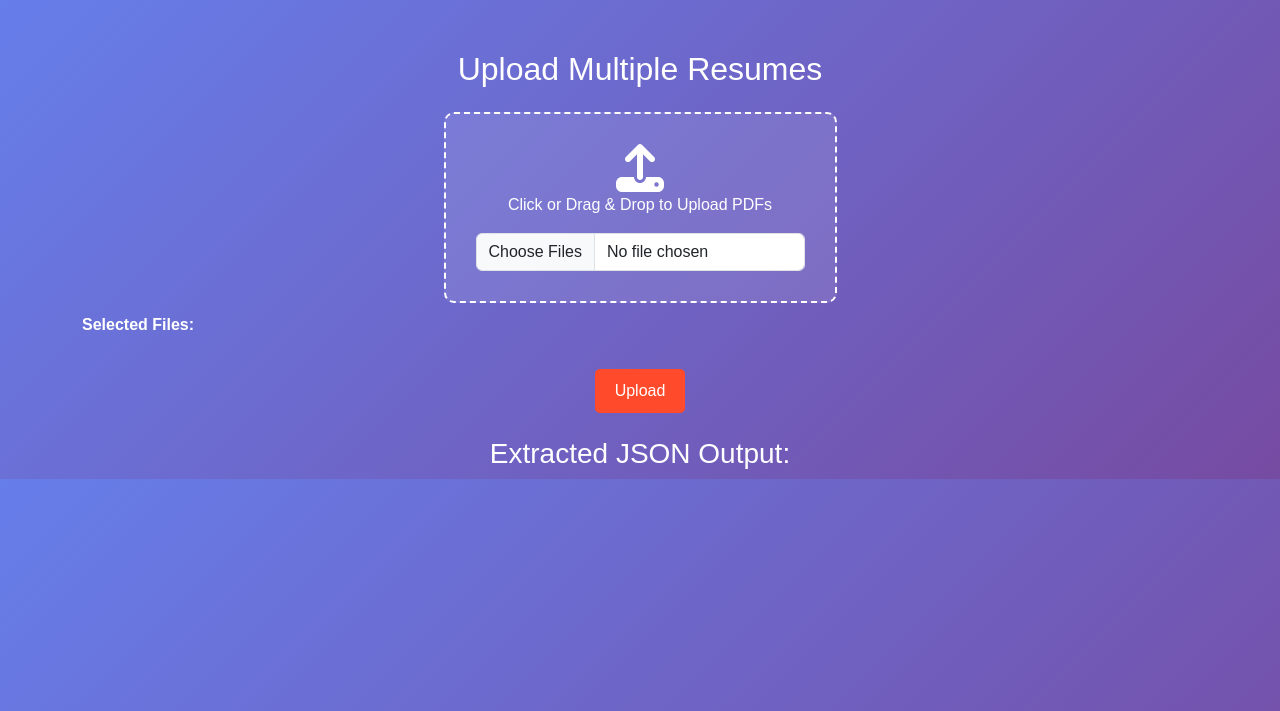
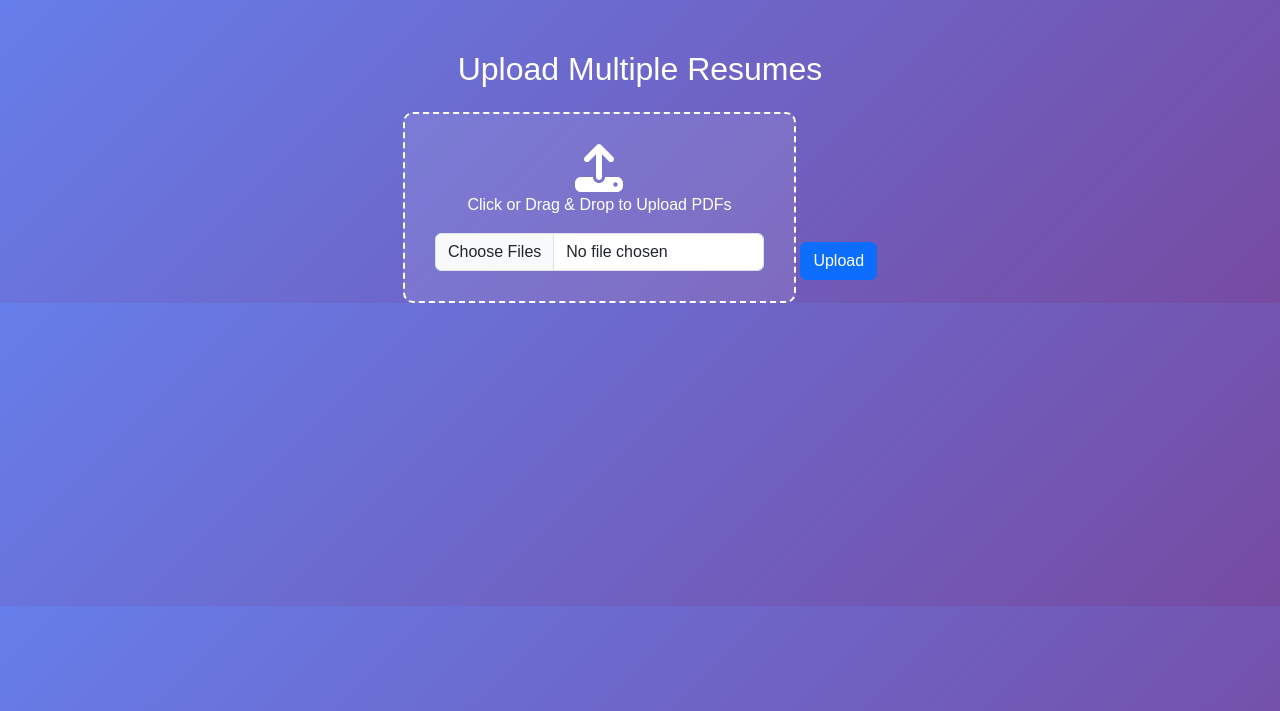
Before and after one commit to mehditechnologies/pdf-parser1, a Flask app: page / in a window 1280 px wide. Shown: the top 711 px of the page. Run offline with Flask 3, Linux system fonts and the light colour scheme; some libraries are stand-ins or nearby versions.

Commit message:
Update index.html

```diff
--- a/templates/index.html
+++ b/templates/index.html
@@ -7,146 +7,56 @@
     <link rel="stylesheet" href="https://cdnjs.cloudflare.com/ajax/libs/bootstrap/5.3.0/css/bootstrap.min.css">
     <script src="https://cdnjs.cloudflare.com/ajax/libs/font-awesome/6.4.0/js/all.min.js"></script>
     <style>
-        body {
-            background: linear-gradient(135deg, #667eea, #764ba2);
-            font-family: 'Arial', sans-serif;
-            color: #fff;
-        }
-        .container {
-            margin-top: 50px;
-        }
-        .upload-box {
-            border: 2px dashed #fff;
-            padding: 30px;
-            text-align: center;
-            cursor: pointer;
-            transition: 0.3s;
-            background: rgba(255, 255, 255, 0.1);
-            border-radius: 10px;
-        }
-        .upload-box:hover {
-            background: rgba(255, 255, 255, 0.2);
-        }
-        #progress {
-            display: none;
-            margin-top: 20px;
-        }
-        .json-output {
-            background: #fff;
-            color: #333;
-            padding: 15px;
-            border-radius: 5px;
-            margin-top: 20px;
-            overflow: auto;
-            max-height: 300px;
-        }
-        .btn-upload {
-            background: #ff4b2b;
-            color: white;
-            font-size: 16px;
-            border: none;
-            padding: 10px 20px;
-            border-radius: 5px;
-            transition: 0.3s;
-        }
-        .btn-upload:hover {
-            background: #ff6b4b;
-        }
-        #file-list {
-            margin-top: 10px;
-            text-align: left;
-        }
-        #file-list ul {
-            list-style-type: none;
-            padding: 0;
-        }
-        #file-list li {
-            background: rgba(255, 255, 255, 0.2);
-            padding: 5px 10px;
-            margin: 5px 0;
-            border-radius: 5px;
-        }
+        body { background: linear-gradient(135deg, #667eea, #764ba2); font-family: 'Arial', sans-serif; color: #fff; }
+        .container { margin-top: 50px; }
+        .upload-box { border: 2px dashed #fff; padding: 30px; text-align: center; cursor: pointer; transition: 0.3s; border-radius: 10px; background: rgba(255, 255, 255, 0.1); }
+        .upload-box:hover { background: rgba(255, 255, 255, 0.2); }
+        #progress { display: none; margin-top: 20px; }
     </style>
 </head>
 <body>
-
 <div class="container text-center">
     <h2 class="mb-4">Upload Multiple Resumes</h2>
-
     <label class="upload-box" id="upload-box">
         <i class="fas fa-upload fa-3x"></i>
         <p>Click or Drag & Drop to Upload PDFs</p>
         <input type="file" class="form-control" id="file-input" accept="application/pdf" multiple>
     </label>
 
-    <div id="file-list" class="text-start">
-        <strong>Selected Files:</strong>
-        <ul id="file-names"></ul>
-    </div>
-
-    <button class="btn-upload mt-3" onclick="uploadFiles()" id="upload-btn">Upload</button>
-
+    <button class="btn btn-primary mt-3" onclick="uploadFiles()">Upload</button>
     <div id="progress" class="text-center">
-        <div class="spinner-border text-light" role="status">
-            <span class="visually-hidden">Processing...</span>
-        </div>
+        <div class="spinner-border text-light" role="status"><span class="visually-hidden">Processing...</span></div>
         <p>Extracting data...</p>
     </div>
-
-    <h3 class="mt-4">Extracted JSON Output:</h3>
-    <pre id="json-output" class="json-output d-none"></pre>
 </div>
 
 <script>
-    const uploadBox = document.getElementById("upload-box");
-    const fileInput = document.getElementById("file-input");
-    const uploadBtn = document.getElementById("upload-btn");
-    const fileNamesList = document.getElementById("file-names");
-
-    uploadBox.addEventListener("click", () => fileInput.click());
-
-    fileInput.addEventListener("change", () => {
-        fileNamesList.innerHTML = ""; // Clear previous list
-        for (let file of fileInput.files) {
-            let listItem = document.createElement("li");
-            listItem.textContent = file.name;
-            fileNamesList.appendChild(listItem);
-        }
-    });
-
     function uploadFiles() {
+        let fileInput = document.getElementById("file-input");
         if (fileInput.files.length === 0) {
             alert("Please select at least one PDF file.");
             return;
         }
 
         document.getElementById("progress").style.display = "block";
-        uploadBtn.disabled = true;
-
         let formData = new FormData();
-        for (let i = 0; i < fileInput.files.length; i++) {
-            formData.append("files", fileInput.files[i]);
+        for (let file of fileInput.files) {
+            formData.append("files", file);
         }
 
-        fetch("http://127.0.0.1:5000/upload_resume", {
-            method: "POST",
-            body: formData
+        fetch("/upload_resume", { method: "POST", body: formData })
+        .then(response => response.blob())
+        .then(blob => {
+            let url = window.URL.createObjectURL(blob);
+            let a = document.createElement("a");
+            a.href = url;
+            a.download = "extracted_resumes.csv";
+            document.body.appendChild(a);
+            a.click();
+            a.remove();
         })
-        .then(response => response.json())
-        .then(data => {
-            document.getElementById("json-output").textContent = JSON.stringify(data, null, 2);
-            document.getElementById("json-output").classList.remove("d-none");
-        })
-        .catch(error => {
-            console.error("Error:", error);
-            alert("Error uploading files.");
-        })
-        .finally(() => {
-            document.getElementById("progress").style.display = "none";
-            uploadBtn.disabled = false;
-        });
+        .finally(() => document.getElementById("progress").style.display = "none");
     }
 </script>
-
 </body>
 </html>
```
